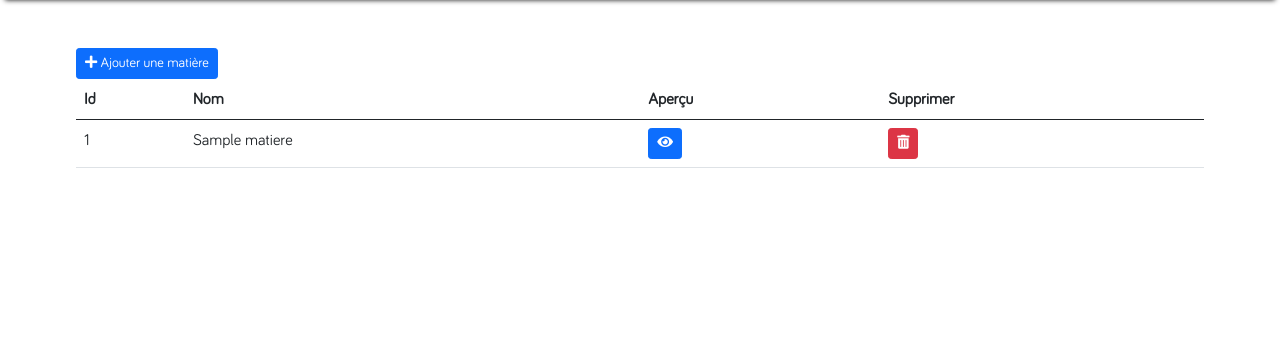
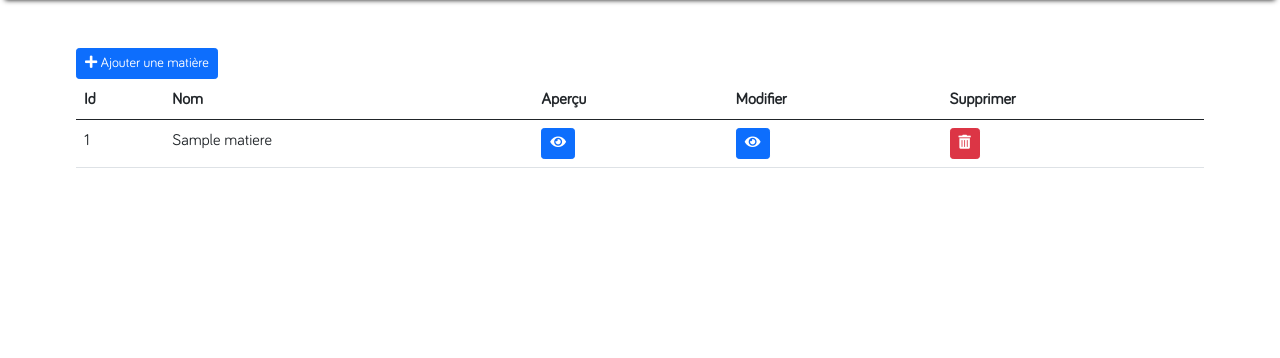
Before and after one commit to Mathar-sudo/winnerschool, a PHP site: page /index.php?matieres in a window 1280 px wide; the page is wider, and only the part inside the window is pictured. Shown: the part 96-454 px from the top of that part. Run offline with PHP 8.4, Linux system fonts and the light colour scheme; the visitor is signed in with stand-in values (Sample User, id 1); tables that the repository leaves empty or names only in its code hold one stand-in row (values such as "Sample post").

Commit message:
modif matiere

```diff
--- a/class/use_matiere.php
+++ b/class/use_matiere.php
@@ -83,6 +83,33 @@
             }
         }
 
+        function modifier(){
+            // Connexion à la base de données
+            $bdd = new Connexion_bdd();
+
+            $nom_matiere = trim($_POST['nom_matiere']);
+            // Requête SQL
+            $requete = 'SELECT * FROM matiere WHERE UPPER(nom_matiere) LIKE UPPER(?)';
+
+            // Exécution de la requête
+            if(!$bdd->doQuery($requete,[$nom_matiere])){
+                return false;
+            } else {
+                if($bdd->tabResultat){
+                    $erreur = '<div class="alert alert-danger text-center mb-3 w-25">Cette matiere existe déjà</div>';
+                    $matiere = $this->findById($id_matiere);
+                    require_once('templates/matiere/modifier.php');
+                } else {
+                    $requete = 'UPDATE matiere SET nom_matiere = ? WHERE id_matiere = ?';
+                    if($bdd->doQuery($requete, [$nom_matiere, $id_matiere])){
+                        header('Location: ?matieres');
+                    } else {
+                        return false;
+                    }
+                }
+            }
+        }
+
         function supprimer($id){
             // Connexion à la base de données
             $bdd = new Connexion_bdd();
--- a/controleur/controleur.php
+++ b/controleur/controleur.php
@@ -20,7 +20,7 @@
         require_once('controleur_salle.php');
 
     // Gestion des matières
-    } else if(isset($_GET['matieres']) || isset($_GET['matiere']) || isset($_GET['supprimer_matiere']) || isset($_GET['formulaire_ajout_matiere']) || isset($_GET['ajouter_matiere'])){
+    } else if(isset($_GET['matieres']) || isset($_GET['matiere']) || isset($_GET['supprimer_matiere']) || isset($_GET['formulaire_ajout_matiere']) || isset($_GET['ajouter_matiere']) || isset($_GET['formulaire_modif_matiere']) || isset($_GET['modifier_matiere'])){
         require_once('controleur_matiere.php');
 
     // Gestion des intervenants
--- a/controleur/controleur_matiere.php
+++ b/controleur/controleur_matiere.php
@@ -20,6 +20,11 @@
         require_once($chemin . 'matiere/ajouter.php');
     } else if(isset($_GET['ajouter_matiere'])){
         $use_matiere->ajouter();
+    }else if(isset($_GET['formulaire_modif_matiere'])){
+        $matiere= $use_matiere->findById($_GET['formulaire_modif_matiere']);
+        require_once($chemin . 'matiere/modifier.php');
+    }else if(isset($_GET['modifier_matiere'])){
+            $use_matiere->modifier();
     }
 
 ?>
--- a/templates/matiere/index.php
+++ b/templates/matiere/index.php
@@ -14,6 +14,7 @@
                 <th scope="col">Id</th>
                 <th scope="col">Nom</th>
                 <th scope="col">Aperçu</th>
+                <th scope="col">Modifier</th>
                 <th scope="col">Supprimer</th>
                 </tr>
             </thead>
@@ -25,6 +26,7 @@
                     <td><?= $matiere->get_id_matiere() ?></td>
                     <td><?= $matiere->get_nom_matiere() ?></td>
                     <td><a href="?matiere=<?= $matiere->get_id_matiere() ?>"><button class="btn btn-primary btn-sm"><i class="fas fa-eye"></i></button></a></td>
+                    <td><a href="?formulaire_modif_matiere=<?= $matiere->get_id_matiere() ?>"><button class="btn btn-primary btn-sm"><i class="fas fa-eye"></i></button></a></td>
                     <td><button class="supprimer_matiere btn btn-danger btn-sm" value="<?= $matiere->get_id_matiere() ?>"><i class="fas fa-trash-alt"></i></button>
                     <button class="btn btn-danger btn-sm" id="confirm_suppression<?= $matiere->get_id_matiere() ?>" style="display:none;">Confirmer</button></td>
                 </tr>
```
Also changed, not shown: templates/matiere/modifier.php (added, +25 -0 lines).
